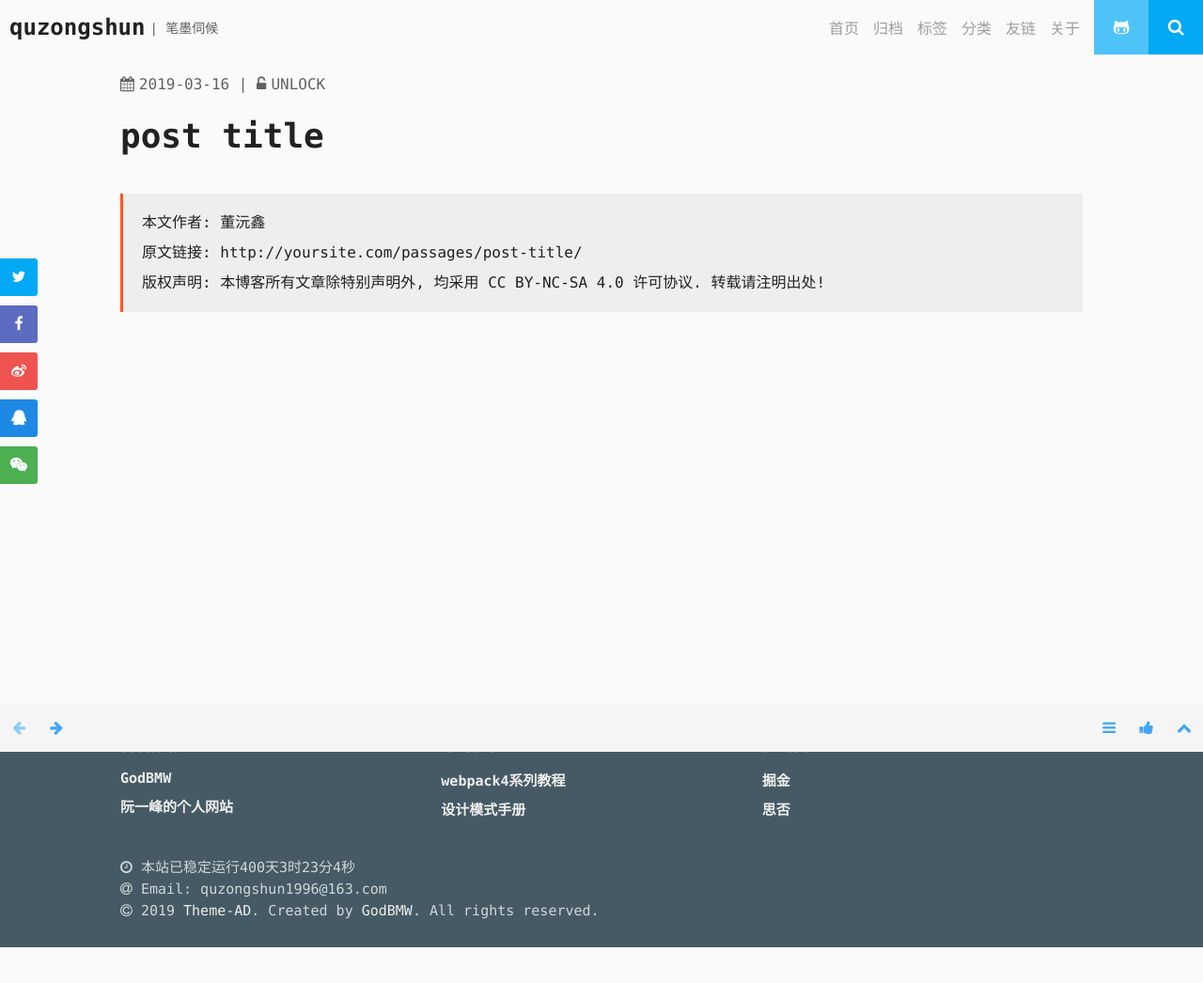
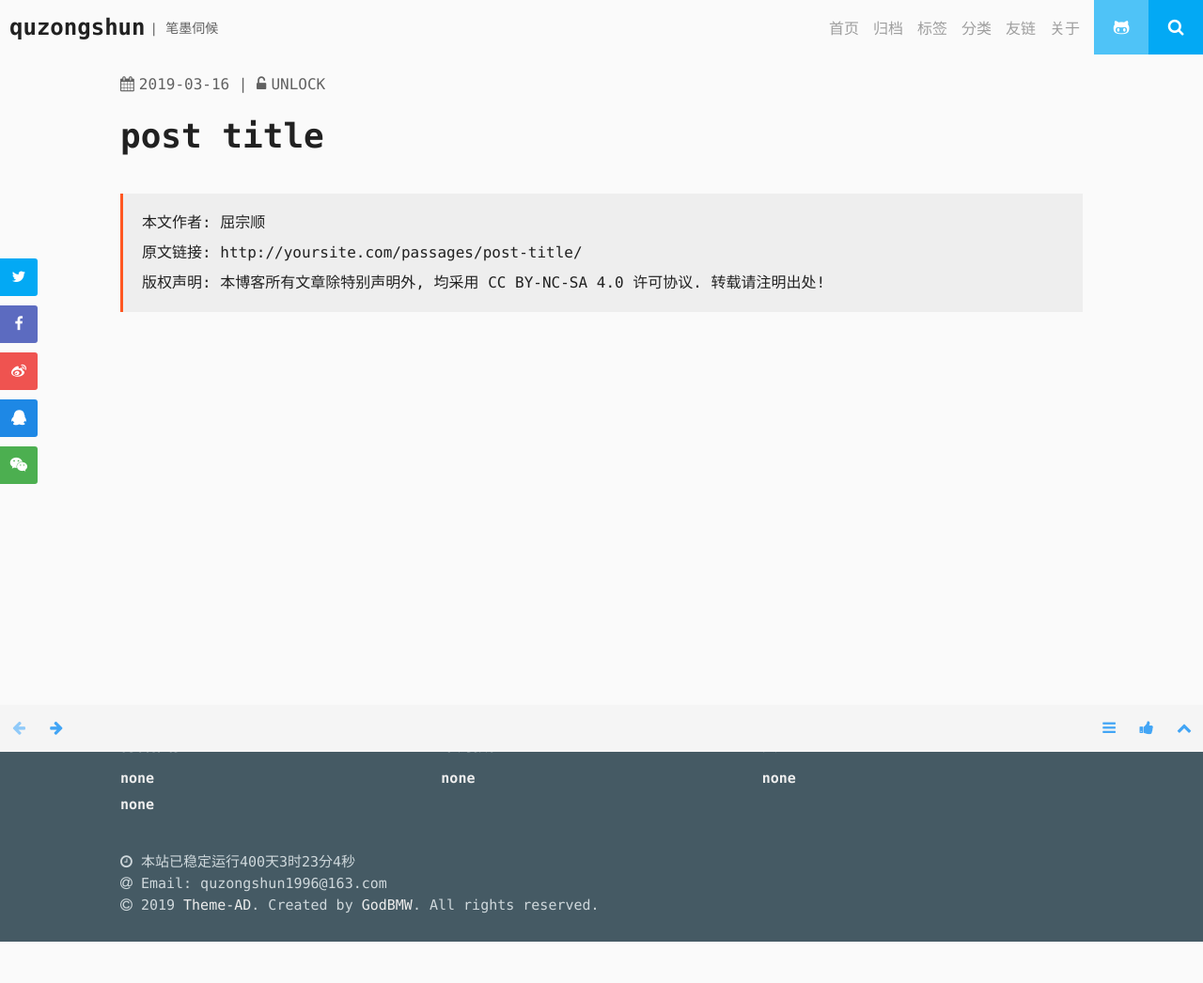
Before and after one commit to echo0714/echo0714.github.io, a plain HTML site: page passages/post-title/index.html in a window 1280 px wide. Shown: the whole page at 94% size. Drawn offline with nearby package versions, Linux system fonts and the light colour scheme; some packages are replaced by stand-ins of ours.

Commit message:
Site updated: 2019-03-17 11:22:58

```diff
--- a/passages/post-title/index.html
+++ b/passages/post-title/index.html
@@ -187,7 +187,7 @@
 </aside>
 
     <aside class="passage-copyright">
-      <div>本文作者: 董沅鑫</div>
+      <div>本文作者: 屈宗顺</div>
 
         <div>
           原文链接:
@@ -211,11 +211,11 @@
         <h5 class="site-footer-title">博客推荐</h5>
 
           <span class="site-footer-item">
-            <a href="https://godbmw.com/" target="_blank">GodBMW</a>
+            <a href target="_self">none</a>
           </span>
 
           <span class="site-footer-item">
-            <a href="http://ruanyifeng.com/" target="_blank">阮一峰的个人网站</a>
+            <a href target="_self">none</a>
           </span>
 
       </div>
@@ -224,24 +224,16 @@
         <h5 class="site-footer-title">系列教程</h5>
 
           <span class="site-footer-item">
-            <a href="https://godbmw.com/categories/webpack4%E7%B3%BB%E5%88%97%E6%95%99%E7%A8%8B/" target="_blank">webpack4系列教程</a>
-          </span>
-
-          <span class="site-footer-item">
-            <a href="https://godbmw.com/design-patterns/" target="_blank">设计模式手册</a>
+            <a href target="_self">none</a>
           </span>
 
       </div>
 
       <div class="site-footer-col">
-        <h5 class="site-footer-title">抓到我</h5>
+        <h5 class="site-footer-title">其它</h5>
 
           <span class="site-footer-item">
-            <a href="https://juejin.im/user/5b91fcf06fb9a05d3c7fd4a5" target="_blank">掘金</a>
-          </span>
-
-          <span class="site-footer-item">
-            <a href="https://segmentfault.com/" target="_blank">思否</a>
+            <a href target="_self">none</a>
           </span>
 
       </div>
```
Also changed, not shown: archives/2019/03/index.html (+5 -13 lines), archives/2019/index.html (+5 -13 lines), archives/index.html (+5 -13 lines), index.html (+5 -13 lines), passages/hello-world/index.html (+6 -14 lines).
